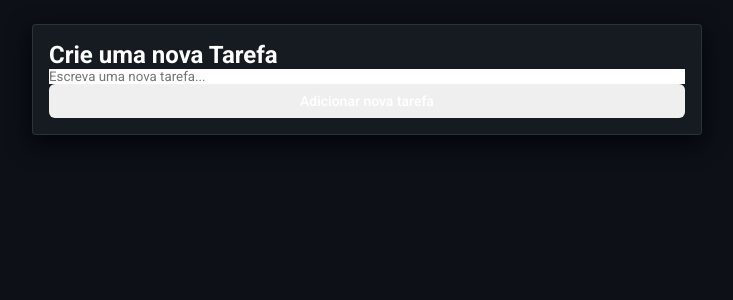
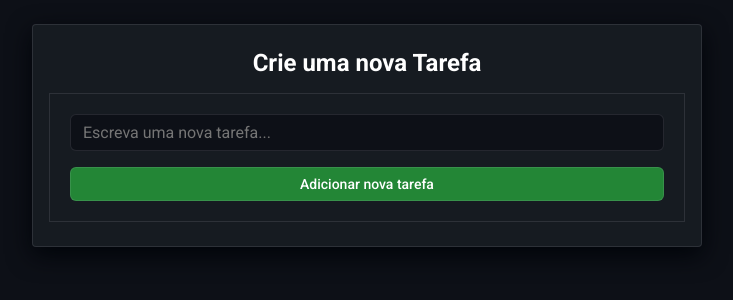
Before and after one commit to LucasBargas/todo_list, a React (Create React App) app: page / in a window 1280 px wide. Shown: the top 300 px of the page, without its empty margins (273-1006 px from the left). Built offline with nearby package versions, Linux system fonts and the light colour scheme.

Commit message:
Área para criar tarefa - desenvolvida

```diff
--- a/src/pages/HomePage/Homepage.module.scss
+++ b/src/pages/HomePage/Homepage.module.scss
@@ -13,5 +13,9 @@
   border: 1px solid rgba(240, 246, 252, 0.1);
   border-radius: 4px;
   color: $light-color;
-  padding: 1rem;
+  padding: 1.5rem 1rem;
+
+  h2 {
+    text-align: center;
+  }
 }
--- a/src/pages/HomePage/InputTask/InputTask.js
+++ b/src/pages/HomePage/InputTask/InputTask.js
@@ -6,7 +6,9 @@ const InputTask = () => {
   return (
     <form className={styles.formCreateTask} onSubmit={(e) => e.preventDefault()}>
       <input type="text" placeholder='Escreva uma nova tarefa...' />
-      <Button className={styles.sendNewTask}>Adicionar nova tarefa</Button>
+      <Button className={styles.sendNewTask}>
+        Adicionar nova tarefa
+      </Button>
     </form>
   )
 }
--- a/src/pages/HomePage/InputTask/InputTask.module.scss
+++ b/src/pages/HomePage/InputTask/InputTask.module.scss
@@ -1,6 +1,26 @@
+@import '../../../styles//Variables.scss';
+
 .formCreateTask {
+  border: 1px solid rgba(240, 246, 252, 0.1);
+  margin-top: 1rem;
+  padding: 1.25rem;
+
   input, .sendNewTask {
     display: block;
     width: 100%;
   }
+
+  input {
+    border: 1px solid rgba(240, 246, 252, 0.1);
+    background: $primary-color;
+    margin-bottom: 1rem;
+    padding: .5rem .75rem;
+    font-size: 1rem;
+    color: $light-color;
+    border-radius: 6px;
+  }
+
+  button {
+    background: $green-color;
+  }
 }
```
